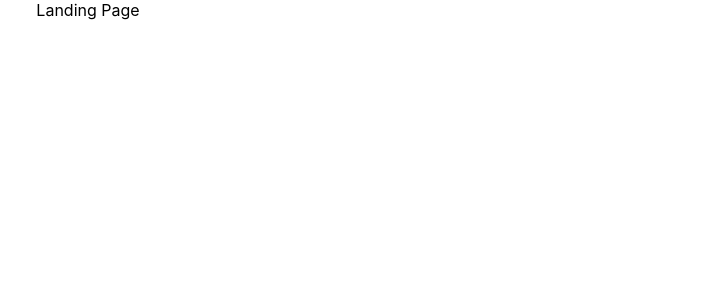
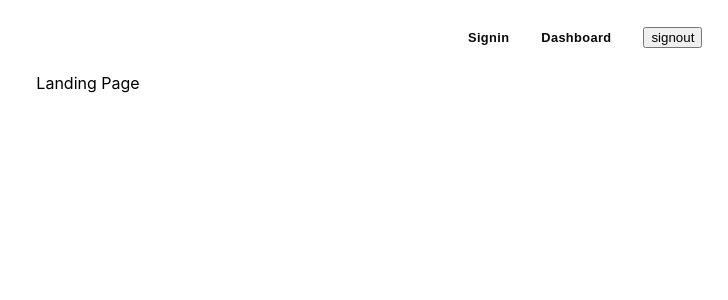
Before and after one commit to PrathameshDutondkar/ITWox-test, a React (Create React App) app in the folder itwoxtest-ui/: page / in a window 1280 px wide. Shown: the top 300 px of the page, without its empty margins (552-1280 px from the left). Built offline with nearby package versions, Linux system fonts and the light colour scheme.

Commit message:
Add Navbar in the Project

```diff
--- a/itwoxtest-ui/src/App.tsx
+++ b/itwoxtest-ui/src/App.tsx
@@ -8,16 +8,14 @@ import LandingPage from './views/LandingPage.js/landingPage';
 function App() {
   return (
     <div className="App">
-      <Router>
+
         <Routes>
           <Route path="/" element={<LandingPage />} />
           <Route path="/signin" element={<LandingPage />} />
-          <Route path="/dashboard" element={<LandingPage />} />
-
-
+          <Route path="/dashboard" element={<Dashboard />} />
           <Route path="/aboutus" element={<Dashboard />} />
         </Routes>
-      </Router>
+
     </div>
   );
 }
--- a/itwoxtest-ui/src/index.tsx
+++ b/itwoxtest-ui/src/index.tsx
@@ -3,17 +3,18 @@ import ReactDOM from 'react-dom/client';
 import './index.css';
 import App from './App';
 import reportWebVitals from './reportWebVitals';
+import { BrowserRouter } from 'react-router-dom';
+import Navbar from './views/NavBar/Navbar';
 
 const root = ReactDOM.createRoot(
   document.getElementById('root') as HTMLElement
 );
 root.render(
-  <React.StrictMode>
+  <BrowserRouter>
+  <Navbar></Navbar>
     <App />
-  </React.StrictMode>
+    </BrowserRouter>
 );
 
-// If you want to start measuring performance in your app, pass a function
-// to log results (for example: reportWebVitals(console.log))
-// or send to an analytics endpoint. Learn more: https://bit.ly/CRA-vitals
+
 reportWebVitals();
--- a/itwoxtest-ui/src/views/NavBar/Navbar.jsx
+++ b/itwoxtest-ui/src/views/NavBar/Navbar.jsx
@@ -1,12 +1,28 @@
-import React from 'react'
-import "./navbar.scss"
+import React from "react";
+
+import "./navbar.scss";
+import { Link } from "react-router-dom";
 
 const Navbar = () => {
   return (
-    <div>
-      hi
+    <div className="navbar-container">
+      <span className="menu-container">
+        <li key="Get help with research" className="tab-li">
+          <Link to="/signin" className="tab">
+            Signin
+          </Link>
+        </li>
+        <li key="get help with notice" className="tab-li">
+          <Link to="/dashboard" className="tab">
+            Dashboard
+          </Link>
+        </li>
+      </span>
+      <span className="signout-button">
+        <button> signout</button>
+      </span>
     </div>
-  )
-}
+  );
+};
 
-export default Navbar
+export default Navbar;
--- a/itwoxtest-ui/src/views/NavBar/navbar.scss
+++ b/itwoxtest-ui/src/views/NavBar/navbar.scss
@@ -0,0 +1,31 @@
+.navbar-container{
+    list-style: none;
+        display: flex;
+        width: 96%;
+        justify-content: flex-end;
+        padding: 2% 2%;
+        gap: 2rem;
+
+    .menu-container{
+        display: flex;
+        gap: 2rem;
+        .tab {
+        font-family: "Arial", sans-serif;
+        font-size: 1vw;
+        font-style: normal;
+        font-weight: 700;
+        line-height: normal;
+        letter-spacing: 0.36px;
+        color: #0a0a0a;
+        text-decoration: none;
+
+        &:hover,
+        &:active {
+          color: #00a3b7;
+          border-bottom: 2px solid #00a3b7;
+          padding-bottom: 5px;
+        }
+      }
+
+    }
+}
```
